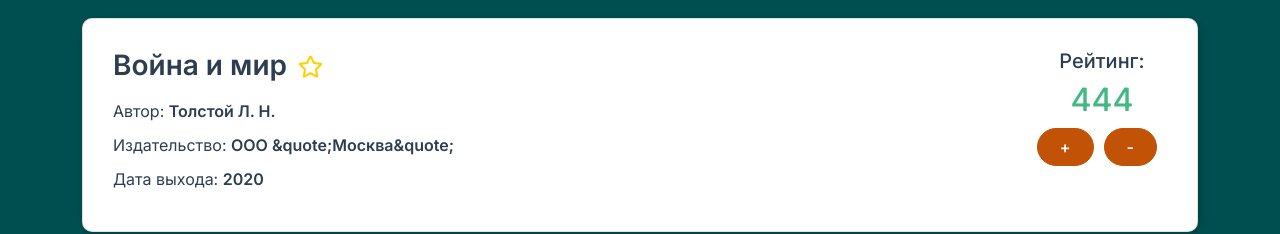
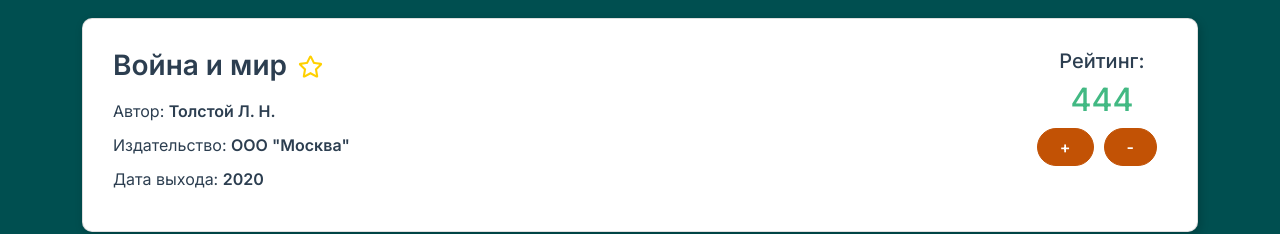
Before and after one commit to ANSNEKIT/ip-books, a Vue app: page /#/ in a window 1280 px wide. Shown: the part 1400-1634 px from the top of the page. Built offline with nearby package versions, Linux system fonts and the light colour scheme.

Commit message:
refactoring

```diff
--- a/package.json
+++ b/package.json
@@ -26,7 +26,6 @@
     "eslint-plugin-import": "^2.20.2",
     "eslint-plugin-vue": "^7.0.0",
     "lint-staged": "^9.5.0",
-    "mutationobserver-shim": "^0.3.7",
     "node-sass": "^4.12.0",
     "portal-vue": "^2.1.7",
     "sass": "^1.26.11",
--- a/src/components/AppBooks.vue
+++ b/src/components/AppBooks.vue
@@ -88,19 +88,19 @@ export default {
   methods: {
     toggleFavouriteIcon() {
       this.isLocalFavourite = !this.isLocalFavourite;
-      this.$emit('add-favourite', this.identity);
+      this.$emit('add-favourite', this.book.id);
     },
 
     upCount() {
       this.localRating += 1;
       this.isActiveButton = !this.isActiveButton;
-      this.$emit('up-count', this.identity);
+      this.$emit('up-count', this.book.id);
     },
 
     downCount() {
       this.localRating -= 1;
       this.isActiveButton = !this.isActiveButton;
-      this.$emit('down-count', this.identity);
+      this.$emit('down-count', this.book.id);
     },
   },
 
--- a/src/components/AppFilters.vue
+++ b/src/components/AppFilters.vue
@@ -54,7 +54,7 @@
         value="submit">
         Применить
       </button>
-      <button type="reset" class="button">Сбросить</button>
+      <button @click="clearFilters" type="button" class="button">Сбросить</button>
     </form>
     <hr>
   </div>
@@ -72,6 +72,15 @@ export default {
   },
   emits: {
     filters: (val) => typeof val === 'object',
+    'clear-filters': null,
+  },
+  methods: {
+    clearFilters() {
+      this.$emit('clear-filters');
+      this.publisher = '';
+      this.year = '';
+      this.authors = '';
+    },
   },
 
 };
--- a/src/components/AppSort.vue
+++ b/src/components/AppSort.vue
@@ -35,7 +35,7 @@
         </div>
       </div>
       <button
-        type="reset"
+        type="button"
         @click="clearSort"
         class="button"
       >Сбросить</button>
@@ -57,26 +57,26 @@ export default {
     'sort-name': (val) => typeof val === 'string',
     'sort-rating': (val) => typeof val === 'string',
     'sort-year': (val) => typeof val === 'string',
-    clearSort: null,
+    'clear-sort': null,
   },
   methods: {
     selectedSortByName() {
-      this.$emit('sort-name', this.sort_name);
+      this.$emit('sort-name', this.sort_name, 'sort-name');
       this.sort_rating = '';
       this.sort_year = '';
     },
     selectedSortByRating() {
-      this.$emit('sort-rating', this.sort_rating);
+      this.$emit('sort-rating', this.sort_rating, 'sort-rating');
       this.sort_name = '';
       this.sort_year = '';
     },
     selectedSortByYear() {
-      this.$emit('sort-year', this.sort_year);
+      this.$emit('sort-year', this.sort_year, 'sort-year');
       this.sort_name = '';
       this.sort_rating = '';
     },
     clearSort() {
-      this.$emit('clearSort');
+      this.$emit('clear-sort');
       this.sort_name = '';
       this.sort_rating = '';
       this.sort_year = '';
--- a/src/dataBooks.js
+++ b/src/dataBooks.js
@@ -13,7 +13,7 @@ const data = [
     id: 2,
     name: 'Война и мир',
     authors: 'Толстой Л. Н.',
-    publisher: 'ООО &quote;Москва&quote;',
+    publisher: 'ООО "Москва"',
     year: '2020',
     rating: 444,
     isChangeRating: true,
--- a/src/main.js
+++ b/src/main.js
@@ -1,6 +1,5 @@
-/* eslint-disable import/no-extraneous-dependencies */
+// eslint-disable-next-line import/no-extraneous-dependencies
 import '@babel/polyfill';
-import 'mutationobserver-shim';
 import 'bootstrap/dist/css/bootstrap.min.css';
 
 import { createApp } from 'vue';
--- a/src/views/Favourites.vue
+++ b/src/views/Favourites.vue
@@ -52,7 +52,7 @@ export default {
   },
 
   watch: {
-    favourites() {
+    favoriteBooks() {
       localStorage.setItem('favourites', JSON.stringify(this.favourites));
     },
   },
--- a/src/views/Home.vue
+++ b/src/views/Home.vue
@@ -10,19 +10,19 @@
         алвафиту, дате выхода, рейтингу.
       </p>
       <app-search @search="searchBooks"></app-search>
-      <app-filters @filters="dispatchFilteredBooks"></app-filters>
+      <app-filters
+        @filters="dispatchFilteredBooks"
+        @clear-filters="clearFilters"
+      ></app-filters>
       <app-sort
-      @sort-name="sortByName"
-      @sort-rating="sortByRating"
-      @sort-year="sortByYear"
-      @clearSort="clearSort"
+        @sort-name="sort"
+        @sort-rating="sort"
+        @sort-year="sort"
+        @clear-sort="clearSort"
       ></app-sort>
     </div>
 
-    <empty-card
-      v-if="!filteredBooks.length"
-      title="Список книг"
-    ></empty-card>
+    <empty-card v-if="!filteredBooks.length" title="Список книг"></empty-card>
     <app-books
       v-else
       v-for="(book, identity) in calcSort"
@@ -61,8 +61,8 @@ export default {
     };
   },
   methods: {
-    dispatchFavorite(identity) {
-      const book = this.searchBook(identity);
+    dispatchFavorite(bookId) {
+      const book = this.searchBook(bookId);
       book.favourite = !book.favourite;
       if (book.favourite) {
         this.addFavorite(book);
@@ -84,10 +84,11 @@ export default {
     },
 
     removeFavorite(book) {
-      if (this.favoriteBooks.length) {
       const hasFavoriteBook = this.hasFavourite(book);
-        if (hasFavoriteBook) {
-          const idx = this.searchIndexFavourite(book.id);
+      const isFavoriteBook = this.favoriteBooks.length && hasFavoriteBook;
+
+      if (isFavoriteBook) {
+        const idx = this.searchIndexArray(book.id, this.favoriteBooks);
         this.favoriteBooks.splice(idx, 1);
         this.filteredBooks.forEach((el) => {
           if (el.id === book.id) {
@@ -96,46 +97,54 @@ export default {
           }
         });
       }
-      }
     },
 
     hasFavourite(book) {
-      const newArr = this.favoriteBooks.map((elem) => elem.id === book.id);
+      const newArr = this.favoriteBooks.filter((elem) => elem.id === book.id);
       if (newArr[0] === true) {
         return true;
       }
       return false;
     },
 
-    searchIndexFavourite(idx) {
-      let identity = null;
-      this.favoriteBooks.forEach((favourite, i) => {
-        if (favourite.id === idx) {
-          identity = i;
+    searchIndexArray(idx, arrName) {
+      const identity = arrName.findIndex((book) => {
+        if (book.id === idx) {
+          return true;
         }
+        return false;
       });
       return identity;
     },
 
-    upCount(identity) {
-      const book = this.searchBook(identity);
-      book.rating += 1;
-      book.isChangeRating = false;
+    upCount(bookId) {
+      const idx = this.searchIndexArray(bookId, this.dataBooks);
+      const dataBook = this.dataBooks[idx];
+      dataBook.rating += 1;
+      dataBook.isChangeRating = false;
     },
 
-    downCount(identity) {
-      const book = this.searchBook(identity);
-      book.rating -= 1;
-      book.isChangeRating = false;
+    downCount(bookId) {
+      const idx = this.searchIndexArray(bookId, this.dataBooks);
+      const dataBook = this.dataBooks[idx];
+      dataBook.rating -= 1;
+      dataBook.isChangeRating = false;
     },
 
-    searchBook(id) {
-      return this.filteredBooks[id];
+    searchBook(bookId) {
+      const searchBookData = this.filteredBooks;
+      const idx = searchBookData.findIndex((book) => {
+        if (book.id === bookId) {
+          return true;
+        }
+        return false;
+      });
+      return searchBookData[idx];
     },
 
     searchBooks(str) {
       // eslint-disable-next-line arrow-body-style
-      const resultBooks = this.dataBooks.filter((book) => {
+      const resultBooks = this.filteredBooks.filter((book) => {
         return book.name.toLowerCase().includes(str.toLowerCase());
       });
       this.filteredBooks = resultBooks;
@@ -160,120 +169,82 @@ export default {
       this.filteredBooks = authorsFilter;
     },
 
-    sortByName(type) {
+    clearFilters() {
+      this.filteredBooks = this.dataBooks;
+    },
+
+    sort(type, sortName) {
       this.sortedBooks = [];
+
       const sortedBooks = [...this.filteredBooks];
-      if (type === 'a-z') {
-        sortedBooks.sort((a, b) => {
+
+      const sortUpStr = (a, b) => {
+        const firstSymbol = a.name.toLowerCase();
+        const lastSymbol = b.name.toLowerCase();
+
+        if (firstSymbol === lastSymbol) {
+          return 0;
+        }
+
+        return firstSymbol > lastSymbol ? 1 : -1;
+      };
+
+      const sortDownStr = (a, b) => {
         const firstName = a.name.toLowerCase();
         const lastName = b.name.toLowerCase();
 
-          if (firstName < lastName) {
-            return -1;
+        if (firstName === lastName) {
+          return 0;
         }
 
-          if (firstName > lastName) {
-            return 1;
-          }
+        return firstName > lastName ? -1 : 1;
+      };
 
-          return 0;
-        });
-      }
-
-      if (type === 'z-a') {
-        sortedBooks.sort((a, b) => {
-          const firstName = a.name.toLowerCase();
-          const lastName = b.name.toLowerCase();
-
-          if (firstName < lastName) {
-            return 1;
-          }
-
-          if (firstName > lastName) {
-            return -1;
-          }
-
-          return 0;
-        });
-      }
-
-      this.sortedBooks = sortedBooks;
-    },
-
-    sortByRating(type) {
-      this.sortedBooks = [];
-      const sortedBooks = [...this.filteredBooks];
-      if (type === 'a-z') {
-        sortedBooks.sort((a, b) => {
+      const sortUpRating = (a, b) => {
         const first = +a.rating;
         const last = +b.rating;
 
-          if (first < last) {
-            return 1;
-          }
+        return last - first;
+      };
 
-          if (first > last) {
-            return -1;
-          }
-
-          return 0;
-        });
-      }
-
-      if (type === 'z-a') {
-        sortedBooks.sort((a, b) => {
+      const sortDownRating = (a, b) => {
         const first = +a.rating;
         const last = +b.rating;
 
-          if (first < last) {
-            return -1;
-          }
+        return first - last;
+      };
 
-          if (first > last) {
-            return 1;
-          }
-
-          return 0;
-        });
-      }
-
-      this.sortedBooks = sortedBooks;
-    },
-    sortByYear(type) {
-      this.sortedBooks = [];
-      const sortedBooks = [...this.filteredBooks];
-      if (type === 'a-z') {
-        sortedBooks.sort((a, b) => {
+      const sortUpYear = (a, b) => {
         const first = +a.year;
         const last = +b.year;
 
-          if (first < last) {
-            return 1;
-          }
+        return last - first;
+      };
 
-          if (first > last) {
-            return -1;
-          }
-
-          return 0;
-        });
-      }
-
-      if (type === 'z-a') {
-        sortedBooks.sort((a, b) => {
+      const sortDownYear = (a, b) => {
         const first = +a.year;
         const last = +b.year;
 
-          if (first < last) {
-            return -1;
+        return first - last;
+      };
+
+      if (type === 'a-z' && sortName === 'sort-name') {
+        sortedBooks.sort(sortUpStr);
       }
-
-          if (first > last) {
-            return 1;
+      if (type === 'z-a' && sortName === 'sort-name') {
+        sortedBooks.sort(sortDownStr);
       }
-
-          return 0;
-        });
+      if (type === 'a-z' && sortName === 'sort-rating') {
+        sortedBooks.sort(sortUpRating);
+      }
+      if (type === 'z-a' && sortName === 'sort-rating') {
+        sortedBooks.sort(sortDownRating);
+      }
+      if (type === 'a-z' && sortName === 'sort-year') {
+        sortedBooks.sort(sortUpYear);
+      }
+      if (type === 'z-a' && sortName === 'sort-year') {
+        sortedBooks.sort(sortDownYear);
       }
 
       this.sortedBooks = sortedBooks;
@@ -301,17 +272,21 @@ export default {
       this.sortedBooks = JSON.parse(sortedBooks);
     }
     if (filteredBooks) {
-      this.filteredBooks = JSON.parse(sortedBooks);
+      this.filteredBooks = JSON.parse(filteredBooks);
     }
   },
 
   watch: {
     sortedBooks() {
+      if (this.sortedBooks) {
         localStorage.setItem('sorted-books', JSON.stringify(this.sortedBooks));
+      }
     },
 
-    filteredBooks() {
+    dataBooks() {
+      if (this.filteredBooks) {
         localStorage.setItem('filtered-books', JSON.stringify(this.filteredBooks));
+      }
     },
   },
 };
```
Also changed, not shown: 1 other file (tests, documents, lock files or other folders). Lines whose indentation alone changed are shown as unchanged.
